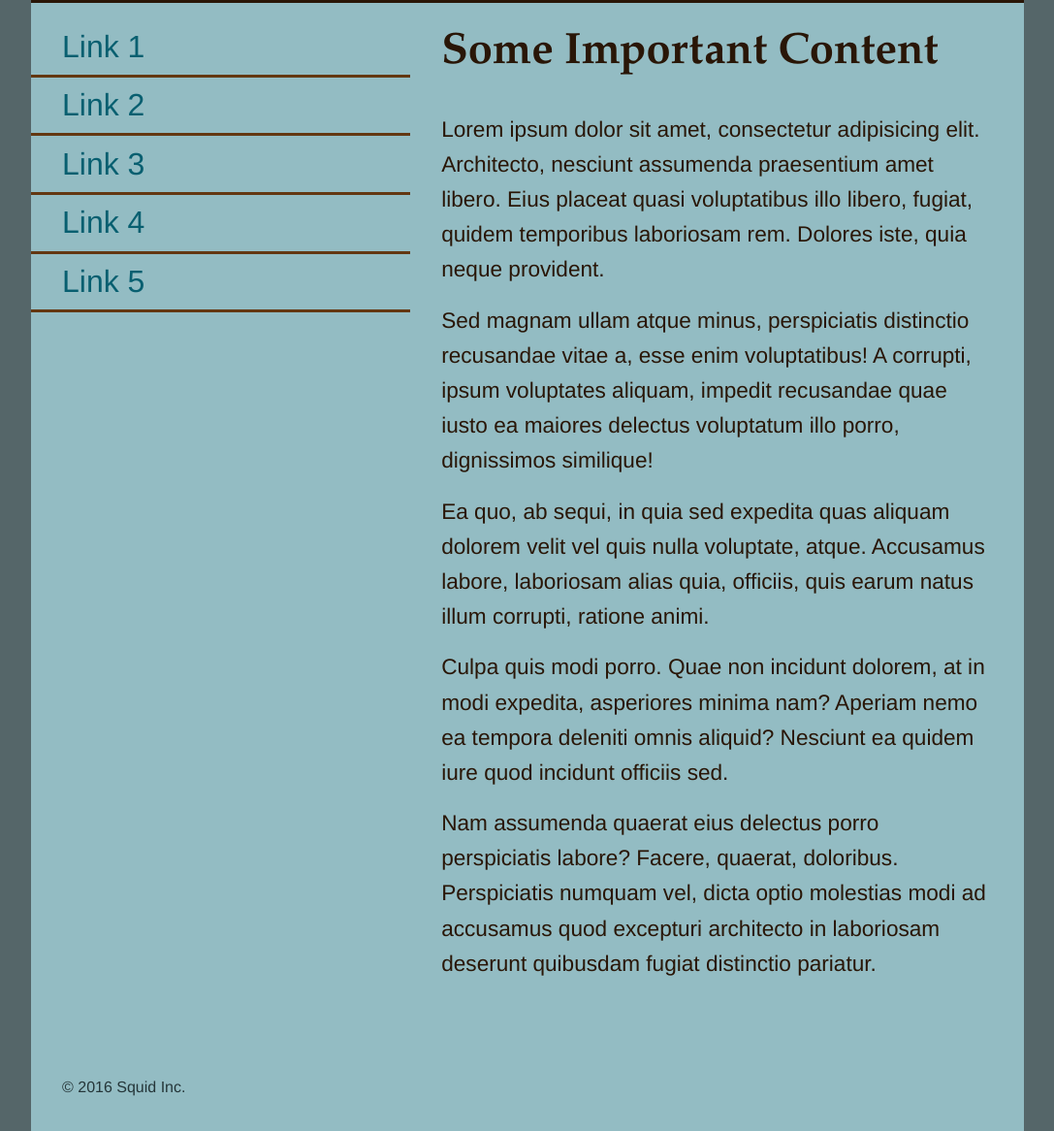
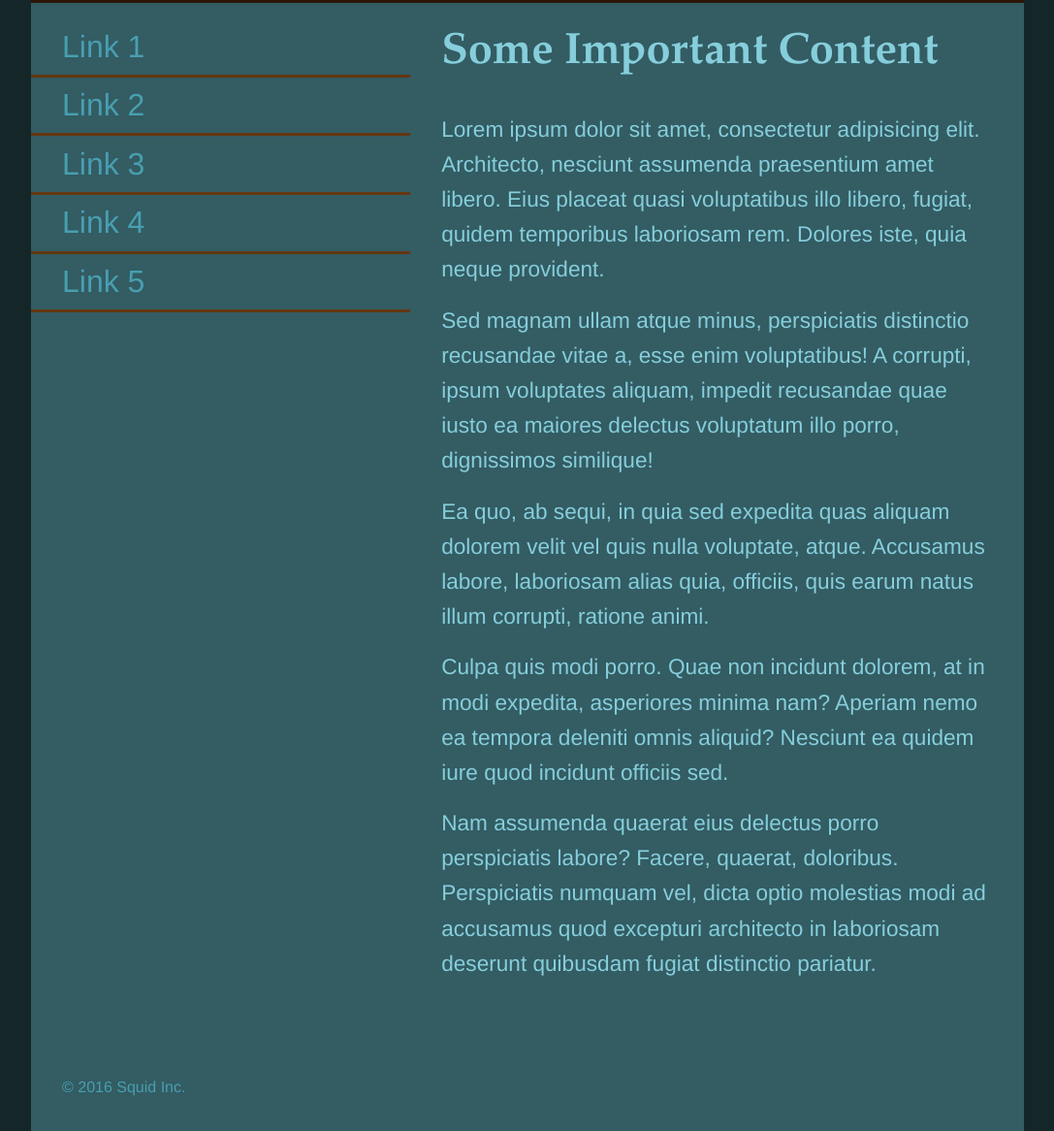
Before and after one commit to Ercdavgn/Colours, a plain HTML site: page complementary.html in a window 1280 px wide. Shown: the part 147-1313 px from the top of the page at 97% size, without its empty margins (96-1183 px from the left). Drawn offline with Linux system fonts and the light colour scheme.

Commit message:
Update complementary.html

```diff
--- a/complementary.html
+++ b/complementary.html
@@ -15,17 +15,17 @@
     <style>
 
         html,body{
-            color:#291607;
-            background-color: #556669;
+            color:#86CEDB;
+            background-color: #152629;
         }
         .wrapper{
-            background-color: #93bcc3;
+            background-color: #335c63;
         }
         header{
             border-bottom: 1rem solid #291607;
         }
         nav li>a{
-            color: #085F70;
+            color: #489FB0;
             border-bottom: 0.2rem solid #633711;
         }
         nav li>a:hover,
@@ -33,7 +33,7 @@
             color: #633711;
         }
         footer p{
-            color: #253639;
+            color: #489FB0;
         }
 
 
```
